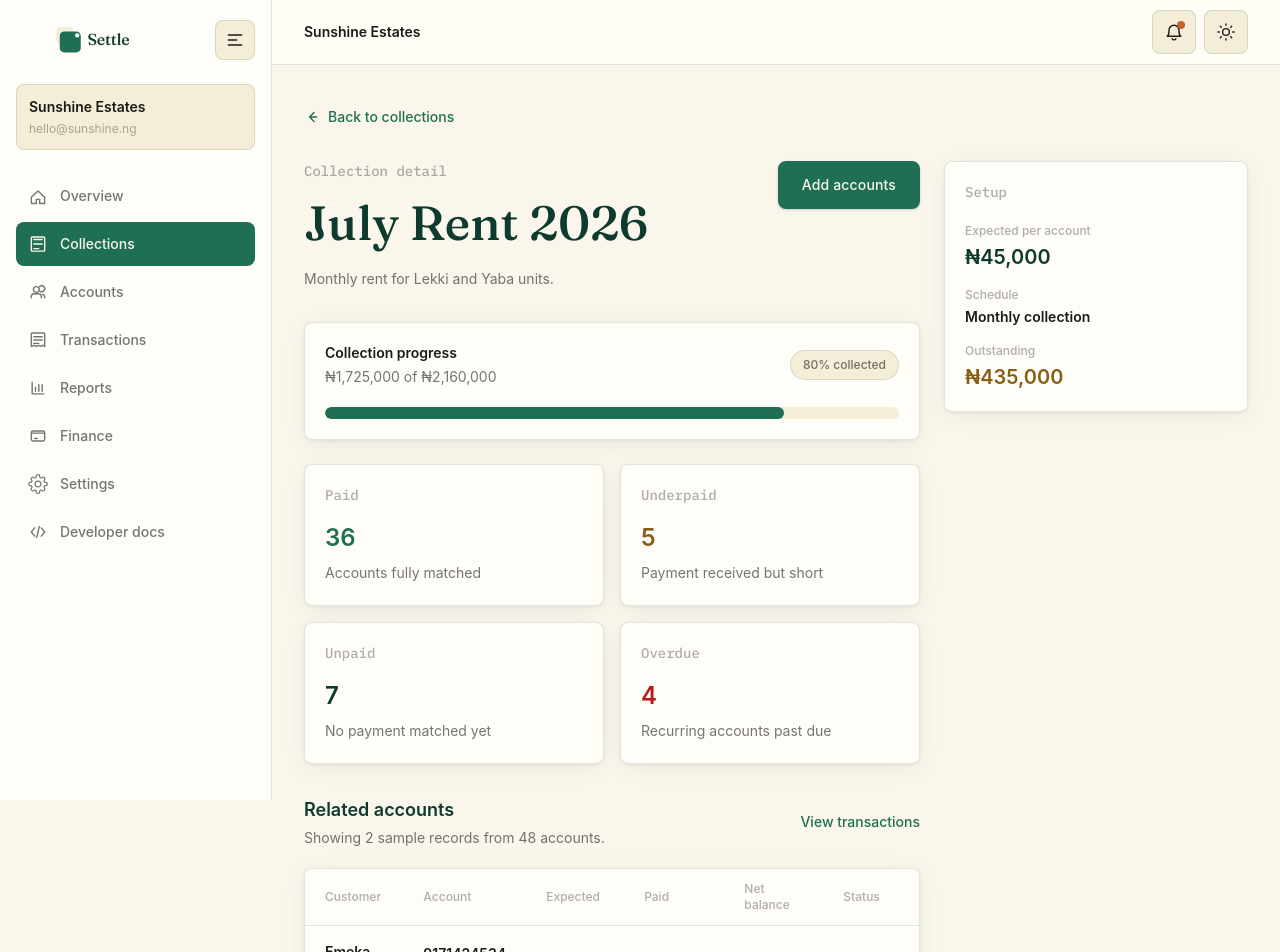
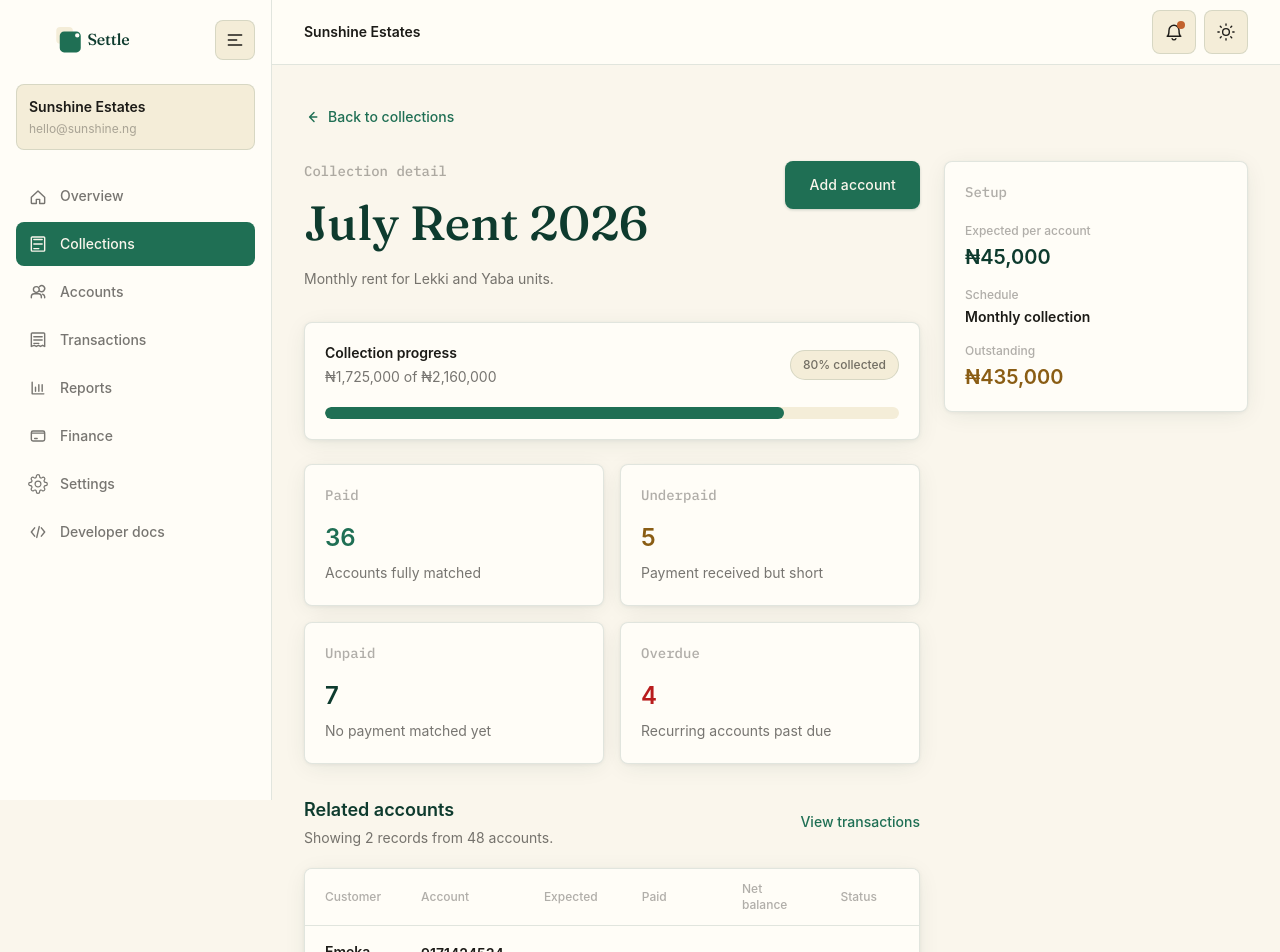
Before and after one commit to Muizzyranking/settle-fe, a Next.js app: page /collections/col_july_rent in a window 1280 px wide. Shown: the top 952 px of the page. Built offline with nearby package versions, Linux system fonts and the light colour scheme; a web font is replaced by a local one.

Commit message:
style: reformat doc

```diff
--- a/src/app/(dashboard)/collections/[id]/page.tsx
+++ b/src/app/(dashboard)/collections/[id]/page.tsx
@@ -43,7 +43,9 @@ function DetailStat({
     <div className="flex min-h-[132px] flex-col rounded-[var(--radius-card)] border border-[var(--color-border)] bg-[var(--color-surface-raised)] p-5 shadow-[var(--shadow-card)]">
       <p className="text-mono text-[var(--color-ink-faint)]">{label}</p>
       <p className={`mt-4 text-2xl font-semibold ${toneClass}`}>{value}</p>
-      <p className="mt-2 text-sm leading-relaxed text-[var(--color-ink-muted)]">{detail}</p>
+      <p className="mt-2 text-sm leading-relaxed text-[var(--color-ink-muted)]">
+        {detail}
+      </p>
     </div>
   );
 }
@@ -52,7 +54,9 @@ function StatusPill({ account }: { account: AccountSummary }) {
   const status = getPaymentStatusMeta(account.payment_status);
 
   return (
-    <span className={`inline-flex rounded-full border px-3 py-1 text-xs font-medium ${status.className}`}>
+    <span
+      className={`inline-flex rounded-full border px-3 py-1 text-xs font-medium ${status.className}`}
+    >
       {status.label}
     </span>
   );
@@ -87,22 +91,27 @@ function DueStatusPill({ account }: { account: AccountSummary }) {
 function AccountsTable({
   accounts,
   showDueColumn,
+  collectionId,
 }: {
   accounts: AccountSummary[];
   showDueColumn: boolean;
+  collectionId: string;
 }) {
   if (accounts.length === 0) {
     return (
       <div className="rounded-[var(--radius-card)] border border-dashed border-[var(--color-border-strong)] bg-[var(--color-surface-raised)] p-8 text-center">
         <h3 className="text-lg font-semibold text-[var(--color-heading)]">
-          No sample account rows yet
+          No accounts yet
         </h3>
         <p className="mx-auto mt-2 max-w-md text-sm leading-relaxed text-[var(--color-ink-muted)]">
-          The collection summary can still preview this state while account provisioning is
-          added in the next phase.
+          Create a customer account under this collection to start tracking
+          payments.
         </p>
-        <Link href="/accounts" className="btn-primary mt-5 justify-center text-sm">
-          Add accounts
+        <Link
+          href={`/accounts/new?collectionId=${collectionId}`}
+          className="btn-primary mt-5 justify-center text-sm"
+        >
+          Add account
         </Link>
       </div>
     );
@@ -138,7 +147,9 @@ function AccountsTable({
                 </p>
               </div>
               <div className="rounded-[var(--radius-sm)] bg-[var(--color-bg-subtle)] p-3">
-                <p className="text-[11px] font-medium text-[var(--color-ink-faint)]">Paid</p>
+                <p className="text-[11px] font-medium text-[var(--color-ink-faint)]">
+                  Paid
+                </p>
                 <p className="mt-1 text-sm font-semibold text-[var(--color-ink)]">
                   {formatNaira(account.total_paid)}
                 </p>
@@ -152,7 +163,9 @@ function AccountsTable({
               <p className="mt-1 text-sm font-semibold text-[var(--color-ink)]">
                 {account.bank_account_number}
               </p>
-              <p className="mt-1 text-xs text-[var(--color-ink-muted)]">{account.bank_name}</p>
+              <p className="mt-1 text-xs text-[var(--color-ink-muted)]">
+                {account.bank_name}
+              </p>
             </div>
 
             {showDueColumn ? (
@@ -160,6 +173,12 @@ function AccountsTable({
                 <DueStatusPill account={account} />
               </div>
             ) : null}
+            <Link
+              href={`/accounts/${account.id}`}
+              className="btn-ghost mt-4 min-h-0 text-sm"
+            >
+              Open account
+            </Link>
           </article>
         ))}
       </div>
@@ -174,7 +193,10 @@ function AccountsTable({
               <th className="px-5 py-3 font-medium">Paid</th>
               <th className="px-5 py-3 font-medium">Net balance</th>
               <th className="px-5 py-3 font-medium">Status</th>
-            {showDueColumn ? <th className="px-5 py-3 font-medium">Due</th> : null}
+              {showDueColumn ? (
+                <th className="px-5 py-3 font-medium">Due</th>
+              ) : null}
+              <th className="px-5 py-3 font-medium">Action</th>
             </tr>
           </thead>
           <tbody>
@@ -216,6 +238,14 @@ function AccountsTable({
                     <DueStatusPill account={account} />
                   </td>
                 ) : null}
+                <td className="px-5 py-4">
+                  <Link
+                    href={`/accounts/${account.id}`}
+                    className="btn-ghost min-h-0 text-sm"
+                  >
+                    Open
+                  </Link>
+                </td>
               </tr>
             ))}
           </tbody>
@@ -249,7 +279,9 @@ export default async function CollectionDetailPage({
         <div>
           <div className="flex flex-col gap-5 lg:flex-row lg:items-start lg:justify-between">
             <div>
-              <p className="text-mono text-[var(--color-ink-faint)]">Collection detail</p>
+              <p className="text-mono text-[var(--color-ink-faint)]">
+                Collection detail
+              </p>
               <h1 className="mt-3 max-w-4xl text-display-lg text-[var(--color-heading)]">
                 {collection.name}
               </h1>
@@ -257,8 +289,11 @@ export default async function CollectionDetailPage({
                 {collection.description}
               </p>
             </div>
-            <Link href="/accounts" className="btn-primary justify-center text-sm">
-              Add accounts
+            <Link
+              href={`/accounts/new?collectionId=${collection.id}`}
+              className="btn-primary justify-center text-sm"
+            >
+              Add account
             </Link>
           </div>
 
@@ -269,7 +304,8 @@ export default async function CollectionDetailPage({
                   Collection progress
                 </p>
                 <p className="mt-1 text-sm text-[var(--color-ink-muted)]">
-                  {formatNaira(collection.amount_collected)} of {formatNaira(expectedTotal)}
+                  {formatNaira(collection.amount_collected)} of{" "}
+                  {formatNaira(expectedTotal)}
                 </p>
               </div>
               <span className="rounded-full border border-[var(--color-border)] bg-[var(--color-bg-subtle)] px-3 py-1.5 text-xs font-medium text-[var(--color-ink-muted)]">
@@ -325,7 +361,7 @@ export default async function CollectionDetailPage({
                   Related accounts
                 </h2>
                 <p className="mt-1 text-sm text-[var(--color-ink-muted)]">
-                  Showing {formatNumber(accounts.length)} sample records from{" "}
+                  Showing {formatNumber(accounts.length)} records from{" "}
                   {formatNumber(collection.total_accounts)} accounts.
                 </p>
               </div>
@@ -333,7 +369,11 @@ export default async function CollectionDetailPage({
                 View transactions
               </Link>
             </div>
-            <AccountsTable accounts={accounts} showDueColumn={showDueColumn} />
+            <AccountsTable
+              accounts={accounts}
+              collectionId={collection.id}
+              showDueColumn={showDueColumn}
+            />
           </section>
         </div>
 
@@ -350,7 +390,9 @@ export default async function CollectionDetailPage({
                 </p>
               </div>
               <div>
-                <p className="text-xs font-medium text-[var(--color-ink-faint)]">Schedule</p>
+                <p className="text-xs font-medium text-[var(--color-ink-faint)]">
+                  Schedule
+                </p>
                 <p className="mt-1 text-sm font-semibold text-[var(--color-ink)]">
                   {getScheduleLabel(collection)}
                 </p>
```
Lines whose indentation alone changed are shown as unchanged.
